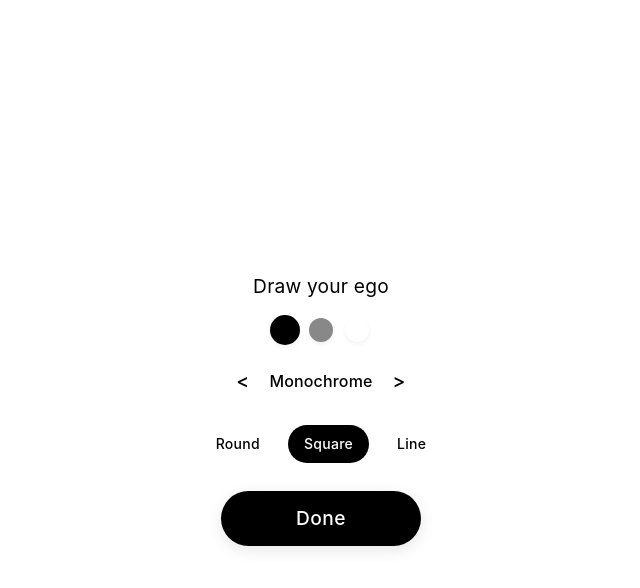
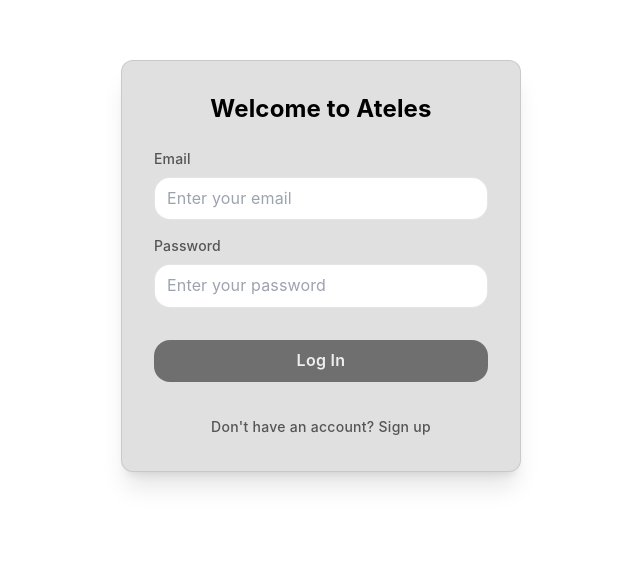
Before and after one commit to caratquex/Ateles, a Svelte app: page / in a window 1280 px wide. Shown: the part 134-722 px from the top of the page, without its empty margins (319-959 px from the left). Built offline with nearby package versions, Linux system fonts and the light colour scheme; a web font is replaced by a local one.

Commit message:
feat: implement Supabase authentication and user session management

```diff
--- a/package.json
+++ b/package.json
@@ -18,6 +18,7 @@
     "vite": "^8.0.10"
   },
   "dependencies": {
+    "@supabase/supabase-js": "^2.106.2",
     "p5": "^1.9.0"
   }
 }
--- a/src/App.svelte
+++ b/src/App.svelte
@@ -1,13 +1,83 @@
 <script>
-  import P5Canvas from './P5Canvas.svelte';
-  import Home from './Home.svelte';
-  import JournalInput from './JournalInput.svelte';
-  import JournalView from './JournalView.svelte';
-  import Gallery from './Gallery.svelte';
-  import { appState, activeTheme, activeEntryId, visualPhase, clearCanvasTrigger } from './store.js';
+  import P5Canvas from "./P5Canvas.svelte";
+  import Home from "./Home.svelte";
+  import JournalInput from "./JournalInput.svelte";
+  import JournalView from "./JournalView.svelte";
+  import Gallery from "./Gallery.svelte";
+  import Auth from "./Auth.svelte";
+  import {
+    appState,
+    activeTheme,
+    activeEntryId,
+    visualPhase,
+    clearCanvasTrigger,
+    currentUser,
+    journalEntries,
+  } from "./store.js";
+  import { supabase } from "./lib/supabase.js";
+  import { onMount } from "svelte";
 
   let menuOpen = false;
-  const themes = ['light', 'dark', 'warm', 'cool'];
+  const themes = ["light", "dark", "warm", "cool"];
+  let entriesLoading = false;
+
+  async function fetchJournalEntries() {
+    entriesLoading = true;
+    try {
+      const { data, error } = await supabase
+        .from("journal_entries")
+        .select("*")
+        .order("id", { ascending: true });
+
+      if (error) {
+        console.error("Error fetching journal entries:", error.message);
+      } else if (data) {
+        const mappedEntries = data.map((item) => ({
+          id: Number(item.id),
+          title: item.title,
+          content: item.content,
+          date: new Date(Number(item.id)).toLocaleDateString("en-US", {
+            weekday: "short",
+            month: "long",
+            day: "numeric",
+          }),
+          atelesData: item.ateles_data,
+        }));
+        journalEntries.set(mappedEntries);
+      }
+    } catch (e) {
+      console.error("Unexpected error fetching entries:", e);
+    } finally {
+      entriesLoading = false;
+    }
+  }
+
+  onMount(async () => {
+    // Check initial session
+    const {
+      data: { session },
+    } = await supabase.auth.getSession();
+    if (session) {
+      currentUser.set(session.user);
+      await fetchJournalEntries();
+      if ($appState === "auth") appState.set("home");
+    } else {
+      appState.set("auth");
+    }
+
+    // Listen to auth changes
+    supabase.auth.onAuthStateChange(async (_event, session) => {
+      if (session) {
+        currentUser.set(session.user);
+        await fetchJournalEntries();
+        if ($appState === "auth") appState.set("home");
+      } else {
+        currentUser.set(null);
+        journalEntries.set([]);
+        appState.set("auth");
+      }
+    });
+  });
 
   function cycleTheme() {
     const currentIndex = themes.indexOf($activeTheme);
@@ -22,19 +92,24 @@
 
   function goHome() {
     activeEntryId.set(null);
-    clearCanvasTrigger.update(v => v + 1);
-    appState.set('home');
+    clearCanvasTrigger.update((v) => v + 1);
+    appState.set("home");
     menuOpen = false;
   }
 
   function goGallery() {
-    appState.set('gallery');
+    appState.set("gallery");
+    menuOpen = false;
+  }
+
+  async function handleLogout() {
+    await supabase.auth.signOut();
     menuOpen = false;
   }
 
   $: {
-    if (typeof document !== 'undefined') {
-      document.documentElement.setAttribute('data-theme', $activeTheme);
+    if (typeof document !== "undefined") {
+      document.documentElement.setAttribute("data-theme", $activeTheme);
     }
   }
 </script>
@@ -42,30 +117,77 @@
 <main class="w-screen h-screen overflow-hidden relative">
   <P5Canvas />
 
-  {#if $appState === 'home'}
+  {#if entriesLoading}
+    <div
+      class="absolute top-6 left-6 z-[100] flex items-center gap-2 px-4 py-2 pointer-events-none glass-panel"
+      style="border-radius: var(--radius-pill); box-shadow: var(--shadow-sm);"
+    >
+      <div class="w-2 h-2 animate-ping" style="background-color: var(--color-accent); border-radius: var(--radius-circle);"></div>
+      <span class="text-[0.75rem] font-semibold tracking-wider uppercase" style="color: var(--color-text-secondary); font-family: var(--font-family);">Syncing</span>
+    </div>
+  {/if}
+
+  {#if $appState === "auth"}
+    <Auth />
+  {:else if $appState === "home"}
     <Home />
-  {:else if $appState === 'journal_input'}
+  {:else if $appState === "journal_input"}
     <JournalInput />
-  {:else if $appState === 'journal_view'}
+  {:else if $appState === "journal_view"}
     <JournalView />
-  {:else if $appState === 'gallery'}
+  {:else if $appState === "gallery"}
     <Gallery />
   {/if}
 
   <div class="absolute top-6 right-6 z-[100]">
-    <button class="bg-transparent border-none text-text-primary cursor-pointer p-2 flex" on:click={() => menuOpen = !menuOpen}>
-      <svg width="24" height="24" viewBox="0 0 24 24" fill="none" stroke="currentColor" stroke-width="2" stroke-linecap="round" stroke-linejoin="round">
+    <button
+      class="bg-transparent border-none text-text-primary cursor-pointer p-2 flex"
+      on:click={() => (menuOpen = !menuOpen)}
+    >
+      <svg
+        width="24"
+        height="24"
+        viewBox="0 0 24 24"
+        fill="none"
+        stroke="currentColor"
+        stroke-width="2"
+        stroke-linecap="round"
+        stroke-linejoin="round"
+      >
         <line x1="3" y1="12" x2="21" y2="12"></line>
         <line x1="3" y1="6" x2="21" y2="6"></line>
         <line x1="3" y1="18" x2="21" y2="18"></line>
       </svg>
     </button>
     {#if menuOpen}
-      <div class="absolute top-full right-0 mt-2 bg-bg border border-border-default rounded-md shadow-md flex flex-col min-w-[150px] overflow-hidden">
-        <button class="bg-transparent border-b border-border-default hover:bg-surface text-left text-text-primary text-[1rem] font-medium p-3 px-4 cursor-pointer last:border-b-0" on:click={cycleTheme}>Theme: {capitalize($activeTheme)}</button>
-        <button class="bg-transparent border-b border-border-default hover:bg-surface text-left text-text-primary text-[1rem] font-medium p-3 px-4 cursor-pointer last:border-b-0" on:click={goHome}>Home</button>
-        <button class="bg-transparent border-b border-border-default hover:bg-surface text-left text-text-primary text-[1rem] font-medium p-3 px-4 cursor-pointer last:border-b-0" on:click={goGallery}>Gallery</button>
-        <button class="bg-transparent border-b border-border-default hover:bg-surface text-left text-text-primary text-[1rem] font-medium p-3 px-4 cursor-pointer last:border-b-0" on:click={() => { appState.set('journal_view'); menuOpen = false; }}>Journal</button>
+      <div
+        class="absolute top-full right-0 mt-2 bg-bg border border-border-default rounded-md shadow-md flex flex-col min-w-[150px] overflow-hidden"
+      >
+        <button
+          class="bg-transparent border-b border-border-default hover:bg-surface text-left text-text-primary text-[1rem] font-medium p-3 px-4 cursor-pointer last:border-b-0"
+          on:click={cycleTheme}>Theme: {capitalize($activeTheme)}</button
+        >
+        <button
+          class="bg-transparent border-b border-border-default hover:bg-surface text-left text-text-primary text-[1rem] font-medium p-3 px-4 cursor-pointer last:border-b-0"
+          on:click={goHome}>Home</button
+        >
+        <button
+          class="bg-transparent border-b border-border-default hover:bg-surface text-left text-text-primary text-[1rem] font-medium p-3 px-4 cursor-pointer last:border-b-0"
+          on:click={goGallery}>Gallery</button
+        >
+        <button
+          class="bg-transparent border-b border-border-default hover:bg-surface text-left text-text-primary text-[1rem] font-medium p-3 px-4 cursor-pointer last:border-b-0"
+          on:click={() => {
+            appState.set("journal_view");
+            menuOpen = false;
+          }}>Journal</button
+        >
+        {#if $currentUser}
+          <button
+            class="bg-transparent border-b border-border-default hover:bg-surface text-left text-red-500 text-[1rem] font-medium p-3 px-4 cursor-pointer last:border-b-0"
+            on:click={handleLogout}>Log Out</button
+          >
+        {/if}
       </div>
     {/if}
   </div>
--- /dev/null
+++ b/src/Auth.svelte
@@ -0,0 +1,104 @@
+<script>
+  import { supabase } from './lib/supabase.js';
+  import { appState, currentUser } from './store.js';
+
+  let email = '';
+  let password = '';
+  let loading = false;
+  let isSignUp = false;
+  let errorMsg = '';
+
+  async function handleAuth() {
+    loading = true;
+    errorMsg = '';
+
+    if (isSignUp) {
+      const { data, error } = await supabase.auth.signUp({
+        email,
+        password,
+      });
+      if (error) {
+        errorMsg = error.message;
+      } else {
+        if (data.user?.identities?.length === 0) {
+          errorMsg = 'Email already taken.';
+        } else {
+          // Signup successful, usually auto-logs in if email confirmation is disabled
+          // Otherwise, notify them to check email
+          alert('Signup successful! You can now log in.');
+          isSignUp = false;
+        }
+      }
+    } else {
+      const { data, error } = await supabase.auth.signInWithPassword({
+        email,
+        password,
+      });
+      if (error) {
+        errorMsg = error.message;
+      } else {
+        // Success, session will be caught by onAuthStateChange in App.svelte
+      }
+    }
+    loading = false;
+  }
+</script>
+
+<div class="flex items-center justify-center h-full w-full bg-bg z-[200] absolute top-0 left-0">
+  <div class="bg-surface p-8 rounded-xl shadow-xl w-[400px] border border-border-default flex flex-col gap-4">
+    <h1 class="text-text-primary text-2xl font-bold text-center mb-2">
+      {isSignUp ? 'Create an Account' : 'Welcome to Ateles'}
+    </h1>
+
+    {#if errorMsg}
+      <div class="bg-red-500/20 border border-red-500 text-red-500 p-3 rounded-md text-sm">
+        {errorMsg}
+      </div>
+    {/if}
+
+    <div class="flex flex-col gap-2">
+      <label for="email" class="text-text-secondary text-sm font-medium">Email</label>
+      <input
+        id="email"
+        type="email"
+        bind:value={email}
+        class="bg-bg border border-border-default text-text-primary px-3 py-2 rounded-md outline-none focus:border-text-primary transition-colors"
+        placeholder="Enter your email"
+      />
+    </div>
+
+    <div class="flex flex-col gap-2">
+      <label for="password" class="text-text-secondary text-sm font-medium">Password</label>
+      <input
+        id="password"
+        type="password"
+        bind:value={password}
+        class="bg-bg border border-border-default text-text-primary px-3 py-2 rounded-md outline-none focus:border-text-primary transition-colors"
+        placeholder="Enter your password"
+      />
+    </div>
+
+    <button
+      on:click={handleAuth}
+      disabled={loading || !email || !password}
+      class="mt-4 bg-text-primary text-bg font-semibold py-2 rounded-md hover:opacity-90 disabled:opacity-50 transition-opacity"
+    >
+      {#if loading}
+        Loading...
+      {:else if isSignUp}
+        Sign Up
+      {:else}
+        Log In
+      {/if}
+    </button>
+
+    <div class="text-center mt-4">
+      <button
+        class="text-text-secondary text-sm hover:text-text-primary transition-colors cursor-pointer bg-transparent border-none"
+        on:click={() => { isSignUp = !isSignUp; errorMsg = ''; }}
+      >
+        {isSignUp ? 'Already have an account? Log in' : "Don't have an account? Sign up"}
+      </button>
+    </div>
+  </div>
+</div>
--- a/src/JournalInput.svelte
+++ b/src/JournalInput.svelte
@@ -1,26 +1,60 @@
 <script>
-  import { appState, journalEntries, currentAtelesData } from './store.js';
+  import { supabase } from './lib/supabase.js';
+  import { appState, journalEntries, currentAtelesData, currentUser } from './store.js';
 
   let title = '';
   let content = '';
+  let loading = false;
+  let errorMsg = '';
 
-  function save() {
-    if (title || content) {
-      const entry = {
-        id: Date.now(),
-        title: title || 'Untitled',
-        content,
-        date: new Date().toLocaleDateString('en-US', { weekday: 'short', month: 'long', day: 'numeric' }),
-        atelesData: $currentAtelesData
-      };
-      // Append to the bottom so newest are at the bottom (like a calendar)
-      journalEntries.update(entries => [...entries, entry]);
-      appState.set('gallery');
+  async function save() {
+    if (!title && !content) return;
+    loading = true;
+    errorMsg = '';
+
+    const entryId = Date.now();
+    const entryData = {
+      id: entryId,
+      user_id: $currentUser ? $currentUser.id : null,
+      title: title || 'Untitled',
+      content,
+      ateles_data: $currentAtelesData
+    };
+
+    if ($currentUser) {
+      try {
+        const { error } = await supabase
+          .from('journal_entries')
+          .insert(entryData);
+
+        if (error) {
+          console.error('Error saving journal entry:', error.message);
+          errorMsg = `Failed to save: ${error.message}`;
+          loading = false;
+          return;
+        }
+      } catch (err) {
+        console.error('Unexpected error saving entry:', err);
+        errorMsg = 'An unexpected error occurred while saving.';
+        loading = false;
+        return;
+      }
     }
+
+    // Update local store chronologically
+    const localEntry = {
+      id: entryId,
+      title: entryData.title,
+      content: entryData.content,
+      date: new Date(entryId).toLocaleDateString('en-US', { weekday: 'short', month: 'long', day: 'numeric' }),
+      atelesData: entryData.ateles_data
+    };
+    journalEntries.update(entries => [...entries, localEntry]);
+    loading = false;
+    appState.set('gallery');
   }
 
   function post() {
-    // For now, post acts like save
     save();
   }
 </script>
@@ -28,23 +62,35 @@
 <div class="journal-container" in:fade={{ duration: 500 }}>
   <h1 class="header-title">How was your day?</h1>
 
+  {#if errorMsg}
+    <div class="mb-4 bg-red-500/20 border border-red-500 text-red-500 p-3 rounded-md text-sm text-center">
+      {errorMsg}
+    </div>
+  {/if}
+
   <div class="glass-panel editor-card">
     <input
       type="text"
       class="title-input"
-      placeholder="Lorem ipsum"
+      placeholder="Title of your day..."
       bind:value={title}
+      disabled={loading}
     />
     <textarea
       class="content-input"
-      placeholder="Lorem ipsum dolor sit amet..."
+      placeholder="Reflect on your thoughts here..."
       bind:value={content}
+      disabled={loading}
     ></textarea>
   </div>
 
   <div class="actions">
-    <button class="action-btn secondary" on:click={save}>Save</button>
-    <button class="action-btn primary" on:click={post}>Post</button>
+    <button class="action-btn secondary" on:click={save} disabled={loading || (!title && !content)}>
+      {loading ? 'Saving...' : 'Save'}
+    </button>
+    <button class="action-btn primary" on:click={post} disabled={loading || (!title && !content)}>
+      {loading ? 'Posting...' : 'Post'}
+    </button>
   </div>
 </div>
 
--- a/src/JournalView.svelte
+++ b/src/JournalView.svelte
@@ -87,6 +87,11 @@
 
   function handleMouseUp(e) {
     pointerUp(e.clientX, e.clientY);
+  }
+
+  function goHome() {
+    activeEntryId.set(null);
+    appState.set("home");
   }
 
   function startNewAteles() {
--- /dev/null
+++ b/src/lib/supabase.js
@@ -0,0 +1,6 @@
+import { createClient } from '@supabase/supabase-js'
+
+const supabaseUrl = import.meta.env.VITE_SUPABASE_URL
+const supabaseAnonKey = import.meta.env.VITE_SUPABASE_ANON_KEY
+
+export const supabase = createClient(supabaseUrl, supabaseAnonKey)
--- a/src/main.js
+++ b/src/main.js
@@ -2,8 +2,7 @@
 import './app.css'
 import App from './App.svelte'
 
-const app = mount(App, {
-  target: document.getElementById('app'),
-})
+const target = document.getElementById('app');
+const app = target ? mount(App, { target }) : null;
 
 export default app
```
Also changed, not shown: src/store.js (+8 -2 lines), 2 other files (tests, documents, lock files or other folders).
